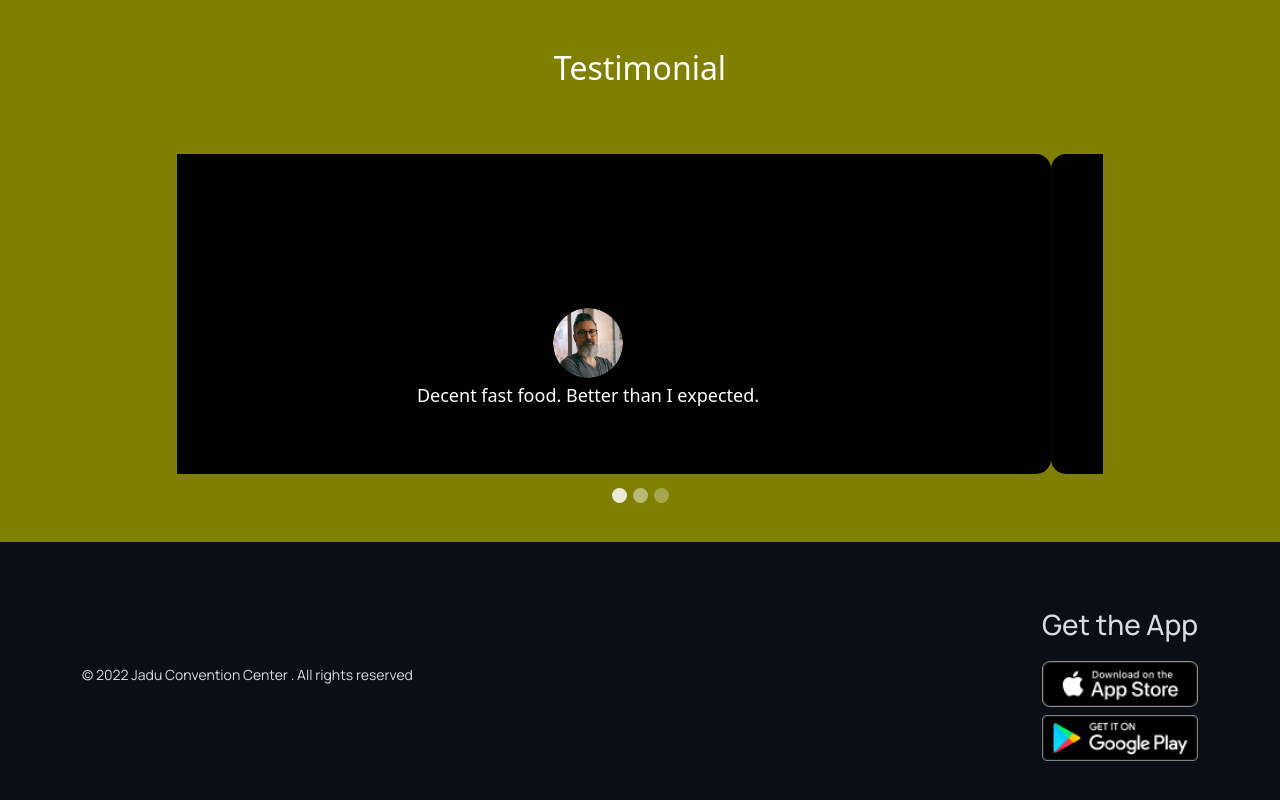
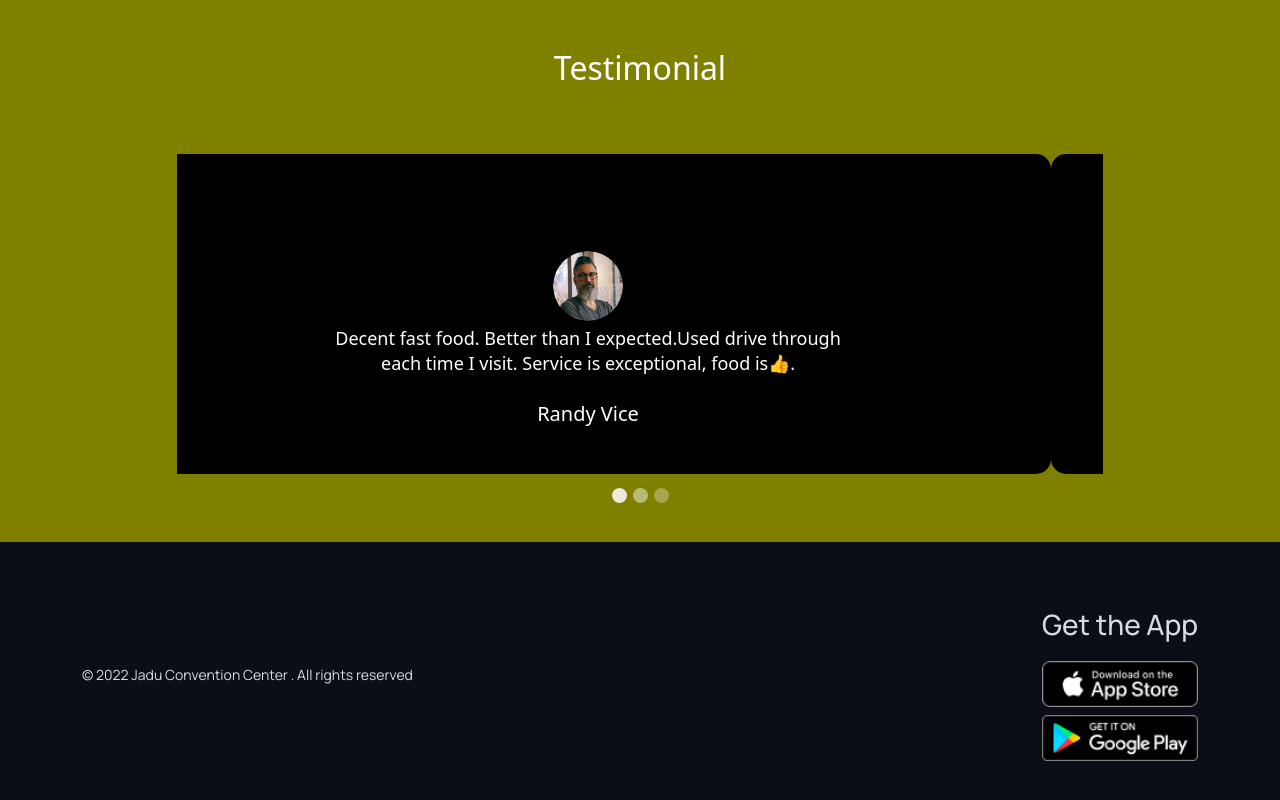
Before and after one commit to ReNayeem/Influencer-products, a plain HTML site: page index.html in a window 1280 px wide. Shown: the part 1937-2737 px from the top of the page. Drawn offline with nearby package versions, Linux system fonts and the light colour scheme.

Commit message:
good night

```diff
--- a/index.html
+++ b/index.html
@@ -262,7 +262,7 @@
         </section>
         <!-- frequently asked questions end -->
 
-        <!-- fifth section -->
+        <!-- testimonial section -->
         <section id="testimonial">
             <div class="wrapper testimonial-section">
                 <div class="container text-center">
@@ -284,23 +284,27 @@
                                     <div class="carousel-item active">
                                         <div class="carousel-caption">
                                             <img src="images/person1.png" alt="">
-                                            <p>Decent fast food. Better than I expected.</p>
-                                            <!-- <h5>Randy Vice</h5> -->
+                                            <p>Decent fast food. Better than I expected.Used drive through each time I
+                                                visit. Service is exceptional, food is👍.</p>
+                                            <h5>Randy Vice</h5>
                                         </div>
                                     </div>
                                     <div class="carousel-item">
                                         <div class="carousel-caption">
                                             <img src="images/person2.png" alt="">
-                                            <p>Used drive through each time I visit. Service is exceptional, food is👍.
+                                            <p>Used drive through each time I visit. Service is exceptional, food
+                                                is👍.Used drive through each time I visit. Service is exceptional, food
+                                                is👍.
                                             </p>
-                                            <!-- <h5>Suresh Goolcharan</h5> -->
+                                            <h5>Suresh Goolcharan</h5>
                                         </div>
                                     </div>
                                     <div class="carousel-item">
                                         <div class="carousel-caption">
                                             <img src="images/person3.png" alt="">
-                                            <p>Decent fast food. Better than I expected.</p>
-                                            <!-- <h5>Randy Vice</h5> -->
+                                            <p>Decent fast food. Better than I expected.Used drive through each time I
+                                                visit. Service is exceptional, food is👍.</p>
+                                            <h5>Randy Vice</h5>
                                         </div>
                                     </div>
                                 </div>
@@ -310,7 +314,7 @@
                 </div>
             </div>
         </section>
-        <!-- fifth section end -->
+        <!-- testimonial section end -->
     </main>
 
     <!-- footer start -->
--- a/style.css
+++ b/style.css
@@ -150,7 +150,7 @@ nav li{
 }
 /* frequently asked questions end */
 
-/* fifth section */
+/* testimonial section */
 .wrapper{
     padding-top: 4.25rem;
     padding-bottom: 4.25rem;
@@ -201,7 +201,7 @@ nav li{
 .testimonial-section .carousel-indicators button.active{
     opacity: 1;
 }
-/* fifth section end */
+/* testimonial section end */
 
 /* footer start */
 footer{
```
